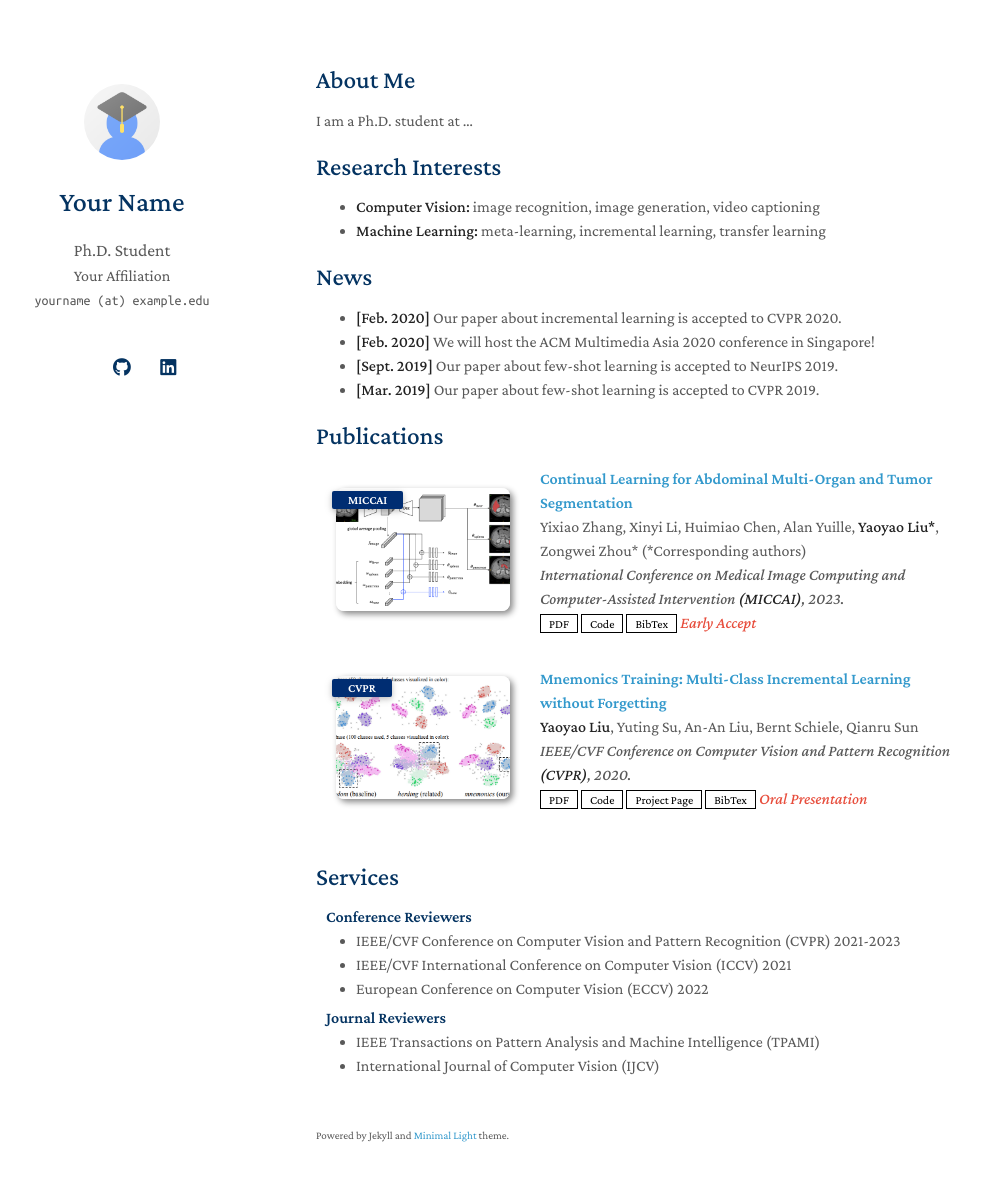
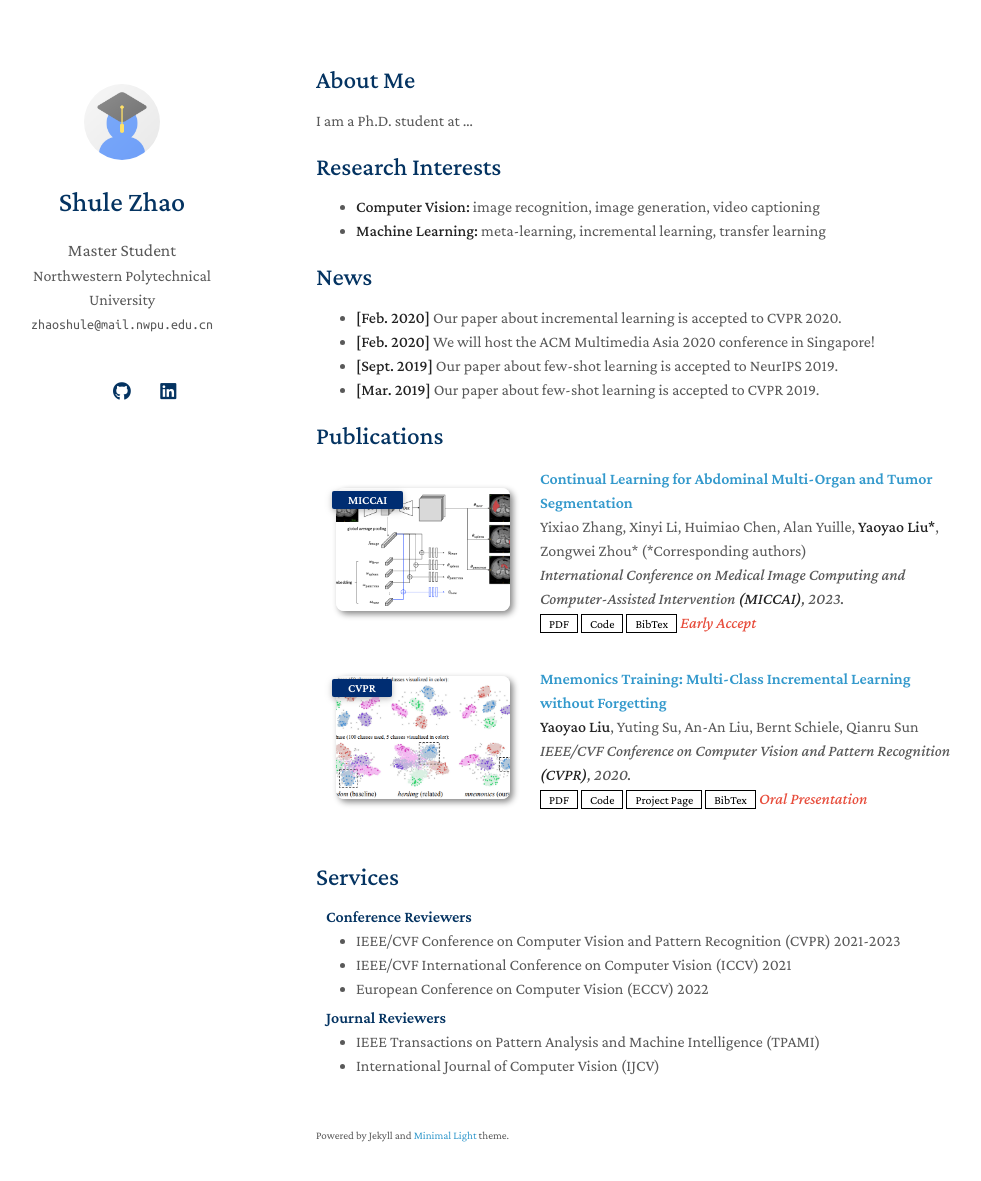
Before and after one commit to ShuleZhao/ShuleZhao.github.io, a Jekyll site: the page built from index.md, in a window 1280 px wide and 1216 px high. Shown: the top 1181 px of the window, without its empty margins (154-1135 px from the left). Built offline with Jekyll 4.4.1, drawn with Linux system fonts in a browser that asks for light colours; a style sheet for code colours, icons or effects is not loaded; our own code applies the rules of GitHub Pages for plain Markdown files.

Commit message:
_config.yml

```diff
--- a/_config.yml
+++ b/_config.yml
@@ -1,8 +1,8 @@
 # Basic Information
-title: Your Name
-position: Ph.D. Student
-affiliation: Your Affiliation
-email: yourname (at) example.edu
+title: Shule Zhao
+position: Master Student
+affiliation: Northwestern Polytechnical University
+email: zhaoshule@mail.nwpu.edu.cn
 
 # Search Engine Optimization (SEO)
 # The following information is used to improve the website traffic from search engines, e.g., Google.
```
